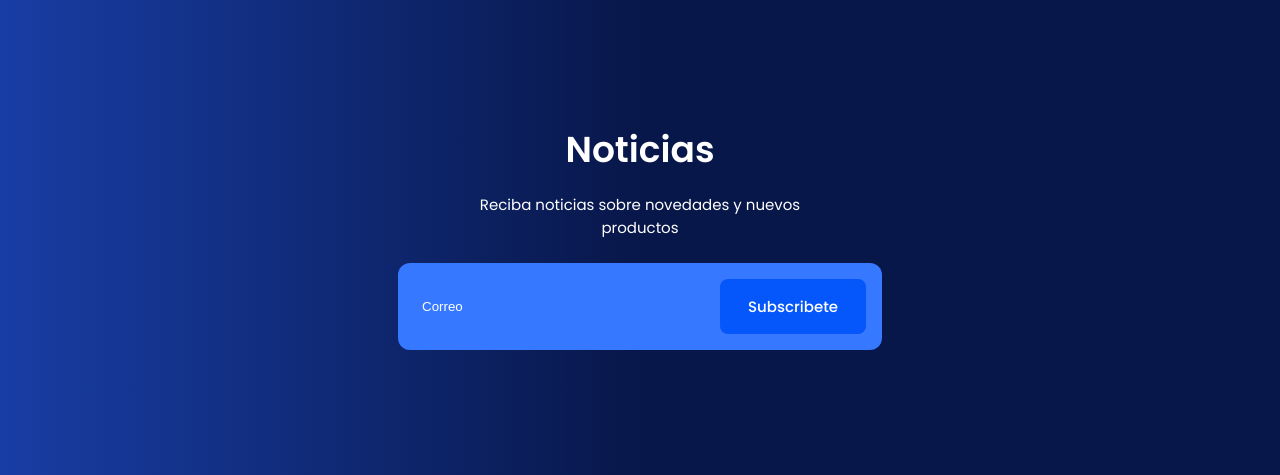
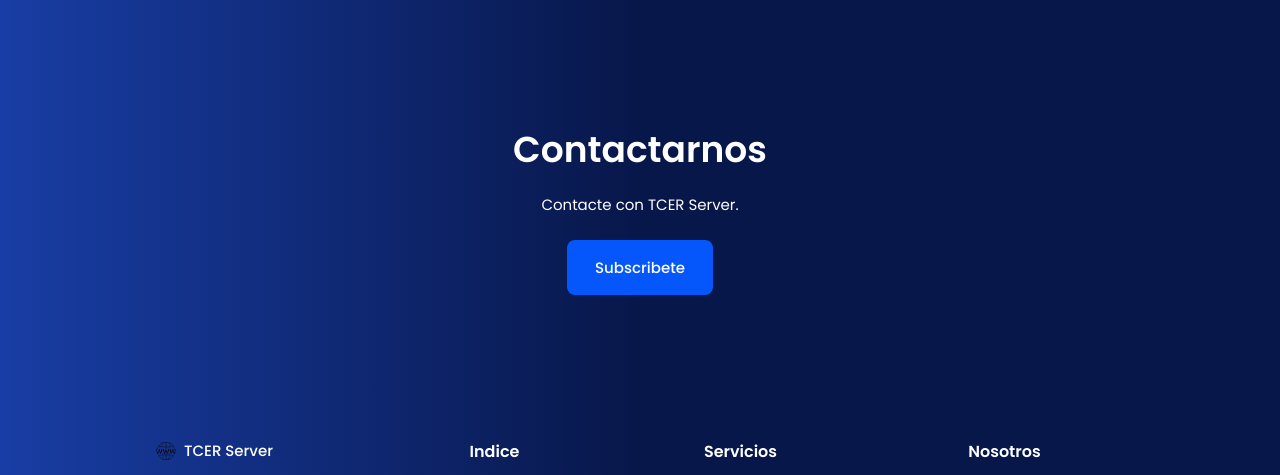
Before and after one commit to TCERCompany/TCER-Server, a plain HTML site: page index.html in a window 1280 px wide. Shown: the part 3420-3895 px from the top of the page. Drawn offline with nearby package versions, Linux system fonts and the light colour scheme.

Commit message:
Important debug

```diff
--- a/css/style.css
+++ b/css/style.css
@@ -506,6 +506,7 @@ button {
     border-radius: 0.5rem;
     font-weight: 500;
     transition: .3s;
+    width: fit-content;
 }
 
 .newslin::placeholder {
@@ -626,6 +627,12 @@ button {
 
 /*RESPONSIVE */
 
+@media (min-width: 320px){
+	.newslc{
+		display: grid;
+		justify-items: center;
+	}
+}
 
 @media (max-width: 320px) {
     .container {
@@ -641,6 +648,7 @@ button {
         width: max-content;
         row-gap: 1rem;
     }
+
     .categorycontainer,
     .productcontainer {
         grid-template-columns: .8fr;
@@ -660,6 +668,7 @@ button {
         display: grid;
         grid-template-columns: .7fr;
         justify-content: center;
+	justify-items: center;
     }
     .newsld {
         padding: 0 3rem;
--- a/index.html
+++ b/index.html
@@ -84,7 +84,7 @@
       </section>
 
       <!--CATEGORY-->
-      <section class="section category" id="category">
+      <section class="section category">
         <h2 class="sectiontitle">
           Las mejores <br />
           Categorías
@@ -260,12 +260,9 @@
 
       <section class="section newsletter">
         <div class="newslc container">
-          <h2 class="sectiontitle">Noticias</h2>
-          <p class="newsld">Reciba noticias sobre novedades y nuevos productos</p>
-          <form action="" class="newslf">
-            <input type="text" placeholder="Correo" class="newslin" />
-            <button class="button2">Subscribete</button>
-          </form>
+          <h2 class="sectiontitle">Contactarnos</h2>
+          <p class="newsld">Contacte con TCER Server.</p>
+	  <button class="button2"><a href="mailto:info@tcer.com" style="color: white">Subscribete</a></button>
         </div>
       </section>
     </main>
--- a/js/main.js
+++ b/js/main.js
@@ -57,10 +57,10 @@ function scrollActive() {
         sectionId = current.getAttribute('id')
 
         if(scrollY > sectionTop && scrollY <= sectionTop + sectionHeight) {
-            document.querySelector('.navM a[href*='+ sectionId + ']').classList.add('active-link')
+            if (sectionId !== 'discount'){document.querySelector('.navM a[href*='+ sectionId + ']').classList.add('active-link')};
         }
         else {
-            document.querySelector('.navM a[href*='+ sectionId + ']').classList.remove('active-link')
+            if (sectionId !== 'discount'){document.querySelector('.navM a[href*='+ sectionId + ']').classList.remove('active-link')};
         }
     } )
 }
```
